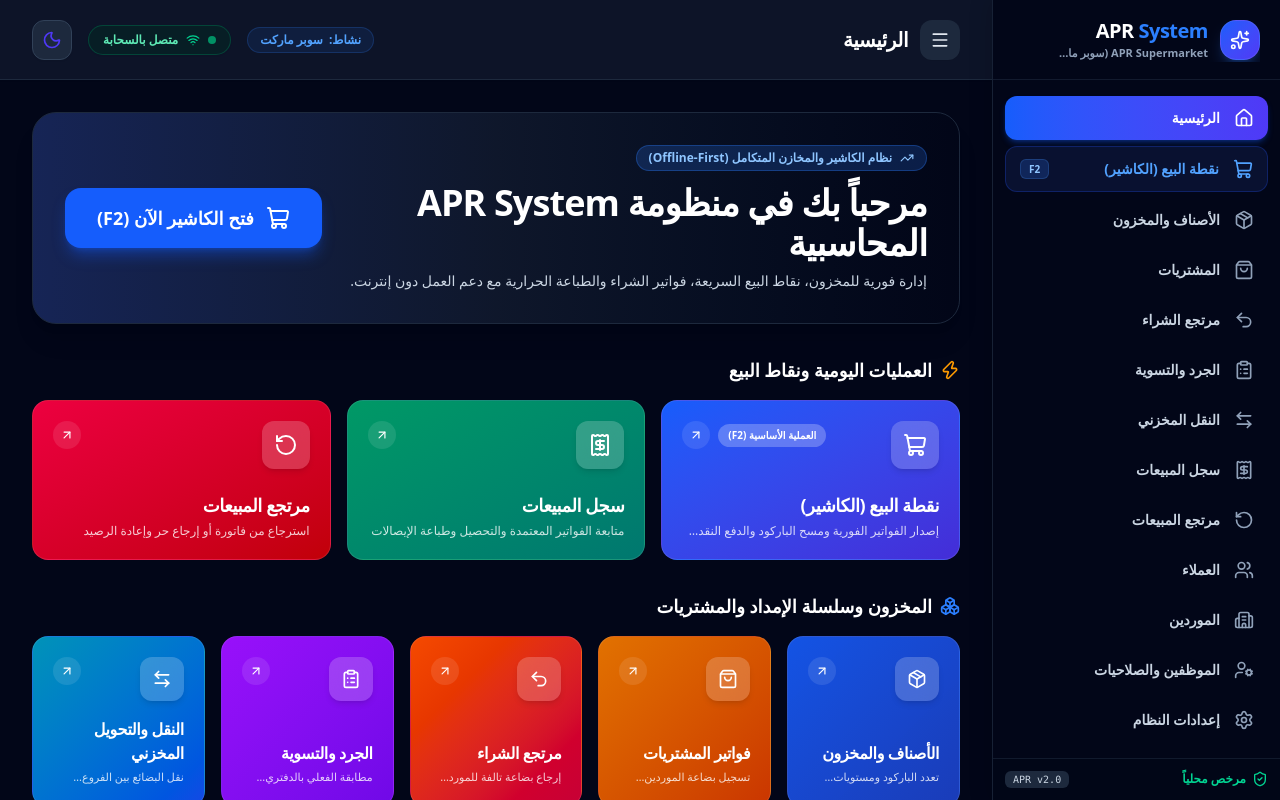
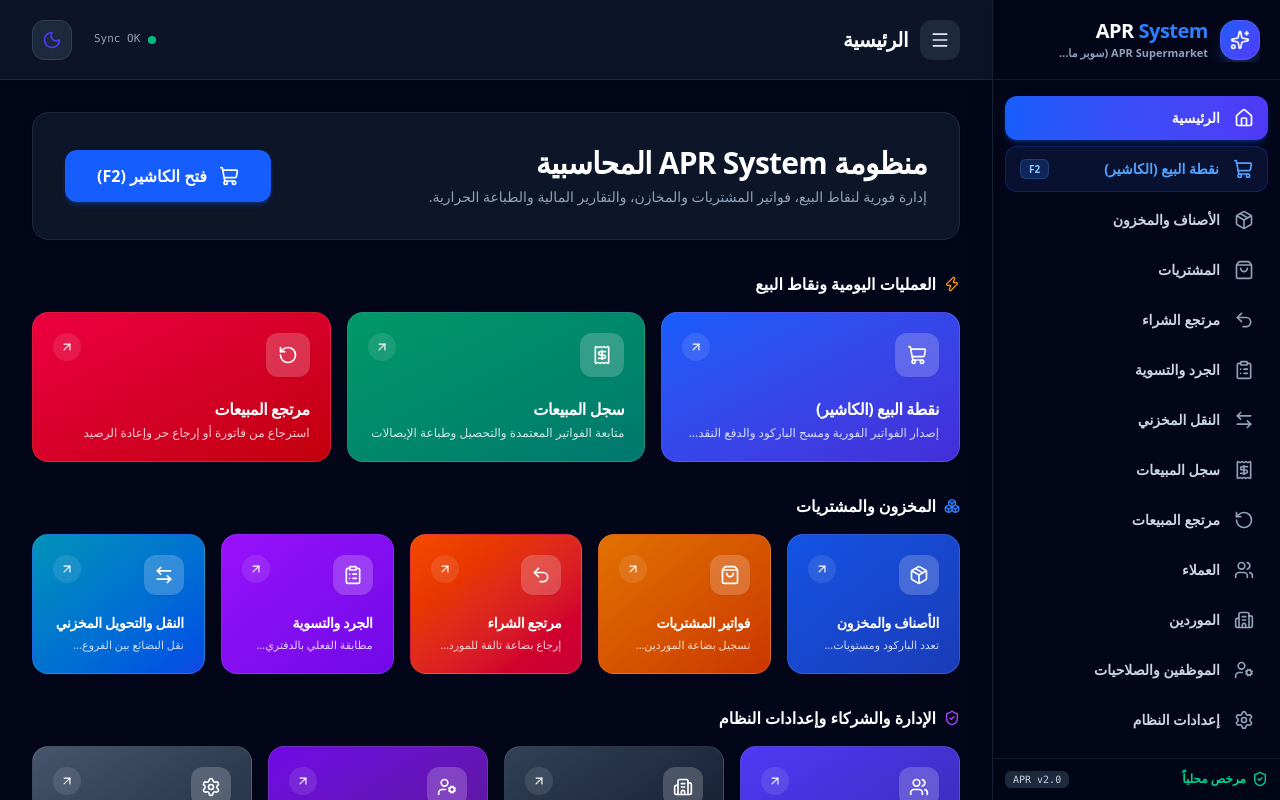
Before and after one commit to abdullahprocom/leopard-pos, a Next.js app: page /dashboard in a window 1280 px wide. Built offline with nearby package versions, Linux system fonts and the light colour scheme.

Commit message:
refactor(ui): strip AI-style pill badges, clean topbar indicators, and apply enterprise ERP aesthetic

```diff
--- a/src/app/dashboard/layout.tsx
+++ b/src/app/dashboard/layout.tsx
@@ -204,11 +204,7 @@
             </div>
           </div>
 
-          <div className="flex items-center gap-3 sm:gap-4">
-            <div className="hidden sm:inline-flex items-center gap-1.5 px-3 py-1 rounded-full bg-blue-500/10 text-blue-400 border border-blue-500/20 text-xs font-bold">
-              <span>نشاط:</span>
-              <span>{businessTypeLabels[businessType] || 'سوبر ماركت'}</span>
-            </div>
+          <div className="flex items-center gap-3">
             <OnlineStatus />
             <ThemeToggle />
           </div>
--- a/src/app/dashboard/page.tsx
+++ b/src/app/dashboard/page.tsx
@@ -15,7 +15,6 @@
   UserCog,
   Settings,
   ArrowUpRight,
-  TrendingUp,
   Boxes,
   ShieldCheck,
   Zap,
@@ -28,8 +27,6 @@
     icon: ShoppingCart,
     href: '/dashboard/pos',
     gradient: 'from-blue-600 to-indigo-700 hover:from-blue-700 hover:to-indigo-800',
-    badge: 'العملية الأساسية (F2)',
-    isHero: true,
   },
   {
     title: 'سجل المبيعات',
@@ -119,33 +116,30 @@
 export default function DashboardPage() {
   return (
     <div className="space-y-8" dir="rtl">
-      {/* Welcome Banner */}
-      <div className="bg-gradient-to-l from-slate-950 via-slate-900 to-blue-950 rounded-3xl p-6 sm:p-8 text-white shadow-xl border border-slate-800 flex flex-col md:flex-row justify-between items-start md:items-center gap-6">
+
+      {/* Clean Enterprise Cockpit Header */}
+      <div className="bg-slate-900/90 rounded-2xl p-6 sm:p-8 text-white border border-slate-800 flex flex-col md:flex-row justify-between items-start md:items-center gap-6 shadow-sm">
         <div>
-          <div className="inline-flex items-center gap-2 px-3 py-1 rounded-full bg-blue-500/20 text-blue-300 text-xs font-bold mb-3 border border-blue-500/30">
-            <TrendingUp className="w-3.5 h-3.5" />
-            نظام الكاشير والمخازن المتكامل (Offline-First)
-          </div>
-          <h1 className="text-2xl sm:text-4xl font-black tracking-tight text-white">
-            مرحباً بك في منظومة APR System المحاسبية
+          <h1 className="text-2xl sm:text-3xl font-black tracking-tight text-white">
+            منظومة APR System المحاسبية
           </h1>
-          <p className="text-slate-300 mt-2 text-xs sm:text-sm font-medium max-w-2xl">
-            إدارة فورية للمخزون، نقاط البيع السريعة، فواتير الشراء والطباعة الحرارية مع دعم العمل دون إنترنت.
+          <p className="text-slate-400 mt-1.5 text-xs sm:text-sm font-medium max-w-2xl">
+            إدارة فورية لنقاط البيع، فواتير المشتريات والمخازن، والتقارير المالية والطباعة الحرارية.
           </p>
         </div>
 
         <Link href="/dashboard/pos" className="w-full sm:w-auto shrink-0">
-          <button className="w-full sm:w-auto flex items-center justify-center gap-3 bg-blue-600 hover:bg-blue-500 text-white px-8 py-4 rounded-2xl font-black text-base sm:text-lg shadow-lg shadow-blue-600/40 active:scale-95 transition-all cursor-pointer">
-            <ShoppingCart className="w-6 h-6" />
-            فتح الكاشير الآن (F2)
+          <button className="w-full sm:w-auto flex items-center justify-center gap-3 bg-blue-600 hover:bg-blue-500 text-white px-8 py-3.5 rounded-xl font-black text-base shadow-md shadow-blue-600/25 active:scale-95 transition-all cursor-pointer">
+            <ShoppingCart className="w-5 h-5" />
+            فتح الكاشير (F2)
           </button>
         </Link>
       </div>
 
       {/* Section 1: Quick Operations */}
       <div className="space-y-4">
-        <div className="flex items-center gap-2 text-slate-900 dark:text-white font-black text-lg">
-          <Zap className="w-5 h-5 text-amber-500" />
+        <div className="flex items-center gap-2 text-slate-900 dark:text-white font-black text-base">
+          <Zap className="w-4 h-4 text-amber-500" />
           <span>العمليات اليومية ونقاط البيع</span>
         </div>
 
@@ -159,28 +153,21 @@
                 className={`
                   bg-gradient-to-br ${tile.gradient}
                   rounded-2xl p-5 text-white
-                  transition-all duration-300 transform hover:-translate-y-1 hover:shadow-xl active:scale-[0.98]
-                  flex flex-col justify-between min-h-[160px] relative overflow-hidden group border border-white/10
+                  transition-all duration-200 transform hover:-translate-y-0.5 hover:shadow-lg active:scale-[0.99]
+                  flex flex-col justify-between min-h-[150px] relative overflow-hidden group border border-white/10
                 `}
               >
                 <div className="flex items-start justify-between">
-                  <div className="w-12 h-12 rounded-xl bg-white/20 backdrop-blur-md flex items-center justify-center shadow-md group-hover:scale-110 transition-transform duration-300">
-                    <Icon className="w-6 h-6 text-white" />
+                  <div className="w-11 h-11 rounded-xl bg-white/20 backdrop-blur-md flex items-center justify-center shadow-xs group-hover:scale-105 transition-transform duration-200">
+                    <Icon className="w-5 h-5 text-white" />
                   </div>
-                  <div className="flex items-center gap-2">
-                    {tile.badge && (
-                      <span className="text-[10px] font-black bg-white/25 backdrop-blur-md text-white px-2.5 py-1 rounded-full">
-                        {tile.badge}
-                      </span>
-                    )}
-                    <div className="w-7 h-7 rounded-full bg-white/10 group-hover:bg-white/30 flex items-center justify-center transition-colors">
-                      <ArrowUpRight className="w-3.5 h-3.5 text-white" />
-                    </div>
+                  <div className="w-7 h-7 rounded-full bg-white/10 group-hover:bg-white/20 flex items-center justify-center transition-colors">
+                    <ArrowUpRight className="w-3.5 h-3.5 text-white" />
                   </div>
                 </div>
 
                 <div className="mt-4">
-                  <h3 className="text-lg font-black tracking-tight text-white mb-1">
+                  <h3 className="text-base font-black tracking-tight text-white mb-1">
                     {tile.title}
                   </h3>
                   <p className="text-xs font-medium text-white/80 line-clamp-1">
@@ -195,9 +182,9 @@
 
       {/* Section 2: Inventory & Supply Chain */}
       <div className="space-y-4">
-        <div className="flex items-center gap-2 text-slate-900 dark:text-white font-black text-lg">
-          <Boxes className="w-5 h-5 text-blue-500" />
-          <span>المخزون وسلسلة الإمداد والمشتريات</span>
+        <div className="flex items-center gap-2 text-slate-900 dark:text-white font-black text-base">
+          <Boxes className="w-4 h-4 text-blue-500" />
+          <span>المخزون والمشتريات</span>
         </div>
 
         <div className="grid grid-cols-1 sm:grid-cols-2 md:grid-cols-3 lg:grid-cols-3 xl:grid-cols-5 gap-4">
@@ -210,21 +197,21 @@
                 className={`
                   bg-gradient-to-br ${tile.gradient}
                   rounded-2xl p-5 text-white
-                  transition-all duration-300 transform hover:-translate-y-1 hover:shadow-xl active:scale-[0.98]
-                  flex flex-col justify-between min-h-[150px] relative overflow-hidden group border border-white/10
+                  transition-all duration-200 transform hover:-translate-y-0.5 hover:shadow-lg active:scale-[0.99]
+                  flex flex-col justify-between min-h-[140px] relative overflow-hidden group border border-white/10
                 `}
               >
                 <div className="flex items-start justify-between">
-                  <div className="w-11 h-11 rounded-xl bg-white/20 backdrop-blur-md flex items-center justify-center shadow-md group-hover:scale-110 transition-transform duration-300">
+                  <div className="w-10 h-10 rounded-xl bg-white/20 backdrop-blur-md flex items-center justify-center shadow-xs group-hover:scale-105 transition-transform duration-200">
                     <Icon className="w-5 h-5 text-white" />
                   </div>
-                  <div className="w-7 h-7 rounded-full bg-white/10 group-hover:bg-white/30 flex items-center justify-center transition-colors">
+                  <div className="w-7 h-7 rounded-full bg-white/10 group-hover:bg-white/20 flex items-center justify-center transition-colors">
                     <ArrowUpRight className="w-3.5 h-3.5 text-white" />
                   </div>
                 </div>
 
-                <div className="mt-4">
-                  <h3 className="text-base font-black tracking-tight text-white mb-1">
+                <div className="mt-3">
+                  <h3 className="text-sm font-black tracking-tight text-white mb-1">
                     {tile.title}
                   </h3>
                   <p className="text-[11px] font-medium text-white/80 line-clamp-1">
@@ -239,8 +226,8 @@
 
       {/* Section 3: Management & Administration */}
       <div className="space-y-4">
-        <div className="flex items-center gap-2 text-slate-900 dark:text-white font-black text-lg">
-          <ShieldCheck className="w-5 h-5 text-purple-500" />
+        <div className="flex items-center gap-2 text-slate-900 dark:text-white font-black text-base">
+          <ShieldCheck className="w-4 h-4 text-purple-500" />
           <span>الإدارة والشركاء وإعدادات النظام</span>
         </div>
 
@@ -254,21 +241,21 @@
                 className={`
                   bg-gradient-to-br ${tile.gradient}
                   rounded-2xl p-5 text-white
-                  transition-all duration-300 transform hover:-translate-y-1 hover:shadow-xl active:scale-[0.98]
-                  flex flex-col justify-between min-h-[150px] relative overflow-hidden group border border-white/10
+                  transition-all duration-200 transform hover:-translate-y-0.5 hover:shadow-lg active:scale-[0.99]
+                  flex flex-col justify-between min-h-[140px] relative overflow-hidden group border border-white/10
                 `}
               >
                 <div className="flex items-start justify-between">
-                  <div className="w-11 h-11 rounded-xl bg-white/20 backdrop-blur-md flex items-center justify-center shadow-md group-hover:scale-110 transition-transform duration-300">
+                  <div className="w-10 h-10 rounded-xl bg-white/20 backdrop-blur-md flex items-center justify-center shadow-xs group-hover:scale-105 transition-transform duration-200">
                     <Icon className="w-5 h-5 text-white" />
                   </div>
-                  <div className="w-7 h-7 rounded-full bg-white/10 group-hover:bg-white/30 flex items-center justify-center transition-colors">
+                  <div className="w-7 h-7 rounded-full bg-white/10 group-hover:bg-white/20 flex items-center justify-center transition-colors">
                     <ArrowUpRight className="w-3.5 h-3.5 text-white" />
                   </div>
                 </div>
 
-                <div className="mt-4">
-                  <h3 className="text-base font-black tracking-tight text-white mb-1">
+                <div className="mt-3">
+                  <h3 className="text-sm font-black tracking-tight text-white mb-1">
                     {tile.title}
                   </h3>
                   <p className="text-[11px] font-medium text-white/80 line-clamp-1">
--- a/src/components/OnlineStatus.tsx
+++ b/src/components/OnlineStatus.tsx
@@ -25,33 +25,23 @@
 
   if (!mounted) {
     return (
-      <div className="flex items-center gap-2 px-3.5 py-1.5 rounded-full text-xs font-bold bg-emerald-50 dark:bg-emerald-950/40 text-emerald-700 dark:text-emerald-300 border border-emerald-200/80 dark:border-emerald-800/60 shadow-xs">
-        <Wifi className="w-3.5 h-3.5 text-emerald-600 dark:text-emerald-400" />
-        <span>متصل بالسحابة</span>
+      <div className="flex items-center gap-1.5 px-2.5 py-1 text-xs text-slate-400 font-medium">
+        <span className="w-2 h-2 rounded-full bg-emerald-500" />
+        <Wifi className="w-3.5 h-3.5 opacity-70" />
       </div>
     )
   }
 
   return (
     <div
-      className={`flex items-center gap-2 px-3.5 py-1.5 rounded-full text-xs font-bold transition-all shadow-xs ${
-        isOnline
-          ? 'bg-emerald-50 dark:bg-emerald-950/40 text-emerald-700 dark:text-emerald-300 border border-emerald-200/80 dark:border-emerald-800/60'
-          : 'bg-amber-50 dark:bg-amber-950/40 text-amber-700 dark:text-amber-300 border border-amber-200/80 dark:border-amber-800/60'
-      }`}
+      className="flex items-center gap-2 px-2.5 py-1 text-xs font-medium text-slate-400 hover:text-slate-200 transition-colors"
+      title={isOnline ? 'متصل بالسيرفر والمزامنة السحابية' : 'يعمل محلياً (أوفلاين)'}
     >
+      <span className={`w-2 h-2 rounded-full ${isOnline ? 'bg-emerald-500' : 'bg-amber-500 animate-pulse'}`} />
       {isOnline ? (
-        <>
-          <span className="w-2 h-2 rounded-full bg-emerald-500 animate-pulse" />
-          <Wifi className="w-3.5 h-3.5 text-emerald-600 dark:text-emerald-400" />
-          <span>متصل بالسحابة</span>
-        </>
+        <span className="text-slate-400 font-mono text-[11px]">Sync OK</span>
       ) : (
-        <>
-          <span className="w-2 h-2 rounded-full bg-amber-500" />
-          <WifiOff className="w-3.5 h-3.5 text-amber-600 dark:text-amber-400" />
-          <span>وضع أوفلاين (محلي)</span>
-        </>
+        <span className="text-amber-400 font-mono text-[11px]">Offline</span>
       )}
     </div>
   )
```
